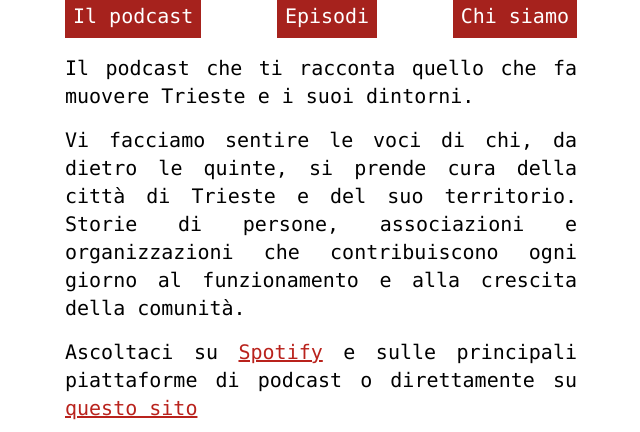
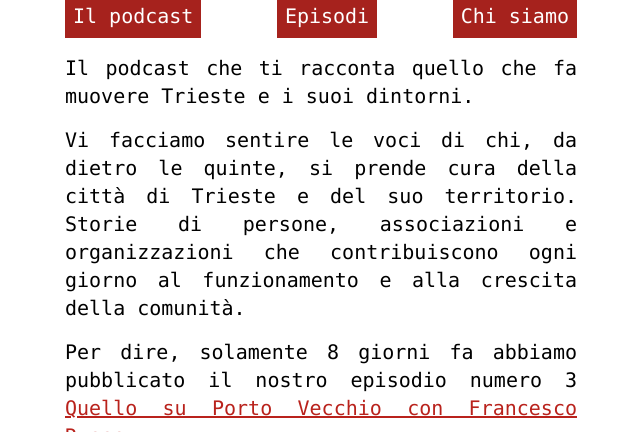
Before and after one commit to Guybrush21/oggifabora, an Astro site: page / in a window 1280 px wide. Shown: the part 62-494 px from the top of the page, without its empty margins (319-959 px from the left). Built offline with nearby package versions, Linux system fonts and the light colour scheme; Astro itself is replaced by a stand-in of ours.

Commit message:
feat: add relative diff on homepage

```diff
--- a/package.json
+++ b/package.json
@@ -14,6 +14,7 @@
     "@astrojs/tailwind": "^6.0.0",
     "@tailwindcss/vite": "^4.0.5",
     "astro": "^5.1.8",
+    "date-fns": "^4.1.0",
     "shikwasa": "^2.2.1",
     "tailwindcss": "^3.4.17"
   },
--- a/src/components/Link.astro
+++ b/src/components/Link.astro
@@ -9,13 +9,12 @@ export interface Props {
 const { href, target, rel, className } = Astro.props;
 const isExternal = href.startsWith("http");
 const defaultRel = isExternal ? "noopener" : undefined;
-const defaultClass = `inline-block text-primary-700 underline hover:no-underline`;
+const defaultClass = `text-primary-700 underline hover:no-underline`;
 ---
 
 <a
   href={href}
   target={target ?? (isExternal ? "_blank" : "_self")}
   rel={rel ?? defaultRel}
-  class={className ?? defaultClass}
-  ><slot />
-</a>
+  class={className ?? defaultClass}><slot /></a
+>
--- a/src/pages/index.astro
+++ b/src/pages/index.astro
@@ -3,6 +3,14 @@ import { Image } from "astro:assets";
 import Layout from "../layouts/Layout.astro";
 import logo from "../assets/logo.webp";
 import Link from "../components/Link.astro";
+import { getCollection } from "astro:content";
+import { formatDistanceToNow, subDays } from "date-fns";
+import { it } from "date-fns/locale";
+const episodes = await getCollection("episodes");
+const last = episodes
+  .sort((e) => e.data.id)
+  .reverse()
+  .at(0);
 ---
 
 <Layout>
@@ -18,6 +26,19 @@ import Link from "../components/Link.astro";
         associazioni e organizzazioni che contribuiscono ogni giorno al
         funzionamento e alla crescita della comunità.
       </p>
+      {
+        last && (
+          <p>
+            Per dire, solamente
+            {formatDistanceToNow(new Date(last.data.published), {
+              locale: it,
+            })}
+            fa abbiamo pubblicato il nostro episodio numero {last.data.id}
+            <Link href={last.id}>{last.data.title}</Link>.
+          </p>
+        )
+      }
+
       <p>
         Ascoltaci su <Link
           href="https://open.spotify.com/show/21XphXWp2fuYShhpgzs6pN"
@@ -25,7 +46,7 @@ import Link from "../components/Link.astro";
           Spotify</Link
         >
         e sulle principali piattaforme di podcast o direttamente su
-        <Link href="/episodes"> questo sito</Link>
+        <Link href="/episodes"> questo sito</Link>.
       </p>
       <Image src={logo} alt="Oggi fa bora" class="mt-4 w-auto rounded-lg" />
     </section>
```
Also changed, not shown: src/data/episodes/3-quello-su-porto-vecchio-con-francesco-russo.md (line endings or trailing spaces), 2 other files.
